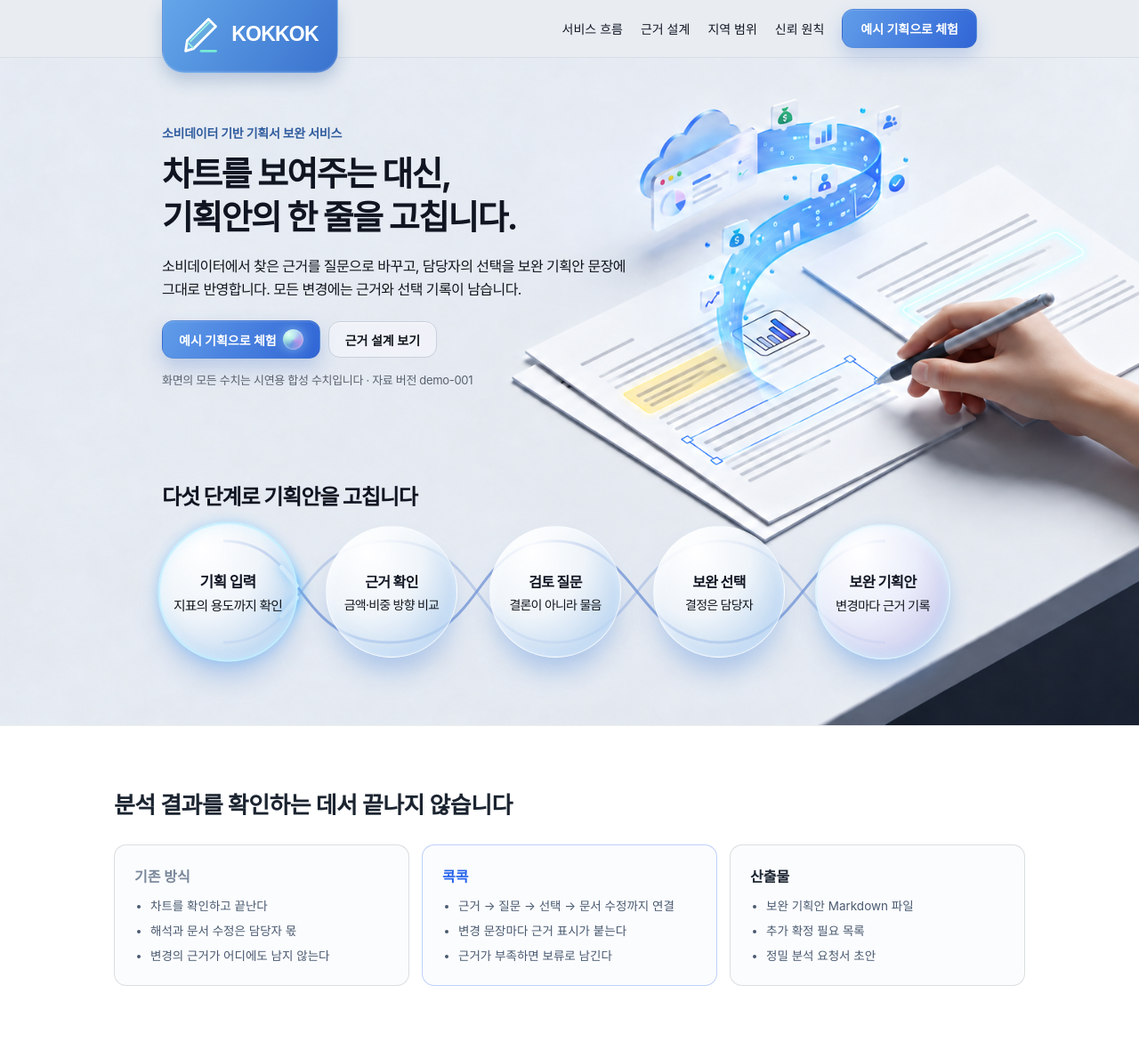
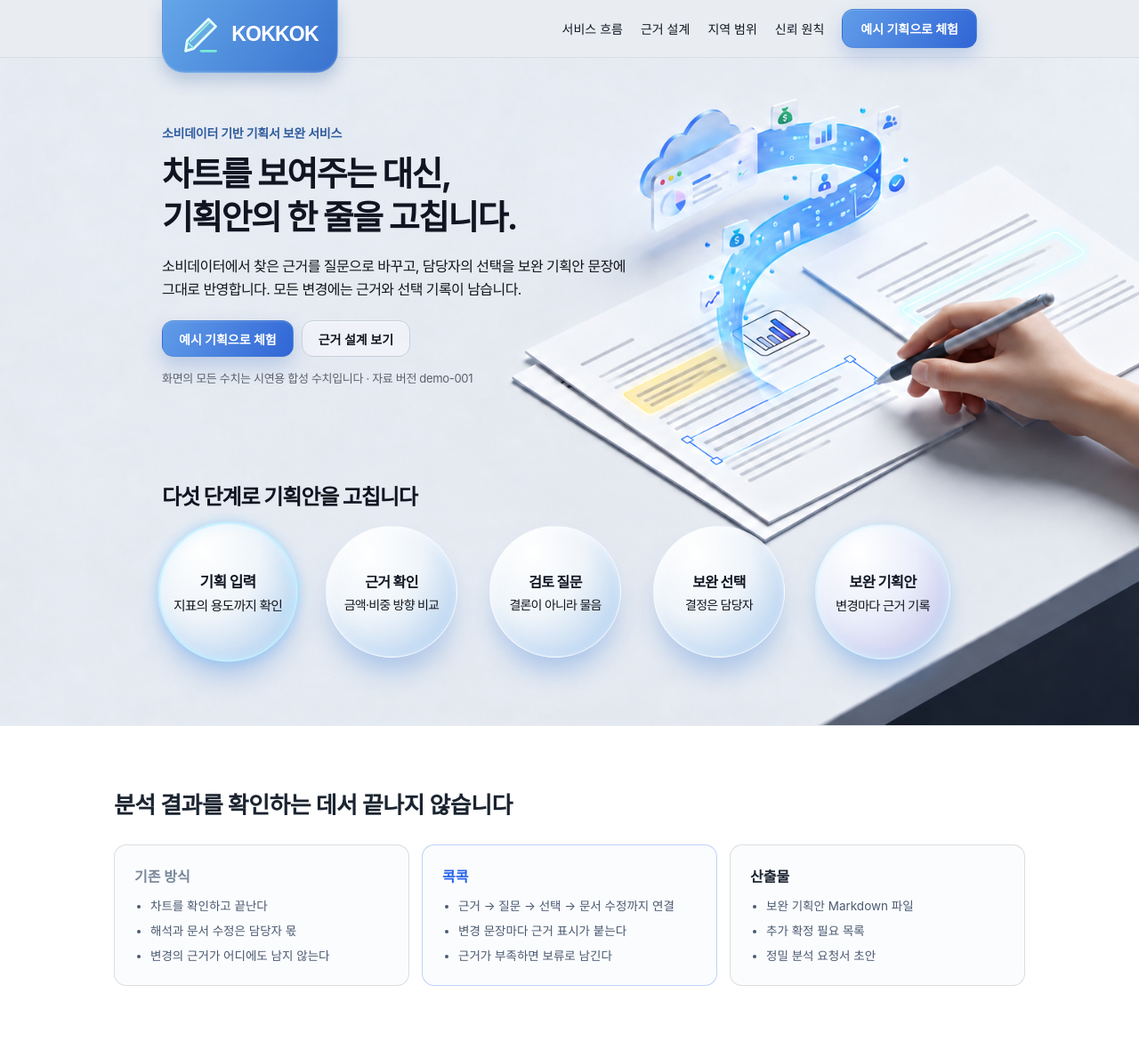
Before and after one commit to aideveloperno1/fest-spend-planner-con001-deploy, a FastAPI app: page / in a window 1280 px wide. Shown: the top 1180 px of the page at 89% size. Run offline with FastAPI, Linux system fonts and the light colour scheme; parts of the project's set-up code (start-up, migrations or seed data) failed here and were passed over; some web fonts are replaced.

Commit message:
style: 랜딩 페이지 히어로 CTA 및 플로우 애니메이션 효과 개선, 브랜드 로고 선명도 보정

```diff
--- a/src/policy_signal_map/web/static/css/landing-hero.css
+++ b/src/policy_signal_map/web/static/css/landing-hero.css
@@ -81,29 +81,19 @@
   border: 1px solid #c8d0dd;
   box-shadow: inset 0 1px 1px rgba(255,255,255,.7);
 }
-.lp-cta-orb {
-  width: 23px;
-  height: 23px;
-  border-radius: 50%;
-  background: radial-gradient(circle at 28% 25%, #e2fff3, transparent 48%),
-    conic-gradient(from 20deg, #a5d5f3, #b294e6, #6b97e2, #83dfd0, #a5d5f3);
-  box-shadow: inset 0 0 3px #fff9, 0 0 13px #c6effb80;
-}
 .lp-intro .lp-note { margin-top: 14px; font-size: 13px; color: #59616d; letter-spacing: -.025em; }
 .lp-intro .lp-flow { padding: 4px 0 76px; scroll-margin-top: 85px; }
 .lp-intro .lp-h2 { margin: 0 0 16px; font-size: 24px; letter-spacing: -.045em; }
 .lp-flow-track { position: relative; width: 884px; max-width: 100%; }
-.lp-flow-ribbon { position: absolute; inset: 0; width: 100%; height: 148px; stroke: #7597d6; stroke-width: 3; }
-.lp-flow-ribbon .lp-flow-line { opacity: .78; }
-.lp-flow-ribbon .lp-flow-line-back { opacity: .35; }
+.lp-flow-ribbon { position: absolute; inset: 0; width: 100%; height: 148px; overflow: visible; pointer-events: none; }
 .lp-flow-light {
   opacity: 0;
-  stroke: #e8fcff;
-  stroke-width: 5;
+  stroke: #c3f3ff;
+  stroke-width: 4;
   stroke-linecap: round;
   stroke-dasharray: 3 100;
   stroke-dashoffset: 3;
-  filter: drop-shadow(0 0 4px #39a9ff) drop-shadow(0 0 8px #69c8ff);
+  filter: url(#flow-soft-glow);
 }
 .lp-flow-ready .lp-flow-light { animation: lp-light-travel 6s linear infinite; }
 .lp-intro .lp-step::after {
--- a/src/policy_signal_map/web/templates/landing.html
+++ b/src/policy_signal_map/web/templates/landing.html
@@ -39,7 +39,7 @@
           </h1>
           <p class="lp-lead">{{ c.hero_lead }}</p>
           <div class="lp-cta-row">
-            <a class="btn btn-primary btn-lg" href="/step/1">예시 기획으로 체험<span class="lp-cta-orb" aria-hidden="true"></span></a>
+            <a class="btn btn-primary btn-lg" href="/step/1">예시 기획으로 체험</a>
             <a class="btn btn-ghost btn-lg" href="#evidence">근거 설계 보기</a>
           </div>
           <p class="lp-note">{{ c.hero_note }}</p>
@@ -52,8 +52,13 @@
           <h2 class="lp-h2" id="flow-title">다섯 단계로 기획안을 고칩니다</h2>
           <div class="lp-flow-track">
           <svg class="lp-flow-ribbon" viewBox="0 0 884 138" fill="none" aria-hidden="true" focusable="false">
-            <path class="lp-flow-line" d="M69 12 C162 12 147 126 255 126 S348 12 441 12 S534 126 627 126 S720 12 813 12" />
-            <path class="lp-flow-line lp-flow-line-back" d="M69 126 C162 126 147 12 255 12 S348 126 441 126 S534 12 627 12 S720 126 813 126" />
+            <defs>
+              <filter id="flow-soft-glow" x="-30%" y="-50%" width="160%" height="200%" color-interpolation-filters="sRGB">
+                <feGaussianBlur in="SourceGraphic" stdDeviation="2" result="soft" />
+                <feGaussianBlur in="SourceGraphic" stdDeviation="5" result="halo" />
+                <feMerge><feMergeNode in="halo" /><feMergeNode in="soft" /></feMerge>
+              </filter>
+            </defs>
             <path class="lp-flow-light" pathLength="100" d="M69 12 C162 12 147 126 255 126 S348 12 441 12 S534 126 627 126 S720 12 813 12" />
             <path class="lp-flow-light" pathLength="100" d="M69 126 C162 126 147 12 255 12 S348 126 441 126 S534 12 627 12 S720 126 813 126" />
           </svg>
@@ -111,7 +116,7 @@
           <p class="lp-summary reveal">{{ c.evidence_summary }}</p>
 
           <figure class="lp-shot reveal">
-            <img src="/static/images/screenshot-evidence-region.png" alt="2단계 근거 확인 화면" loading="lazy" width="1440" />
+            <img src="{{ url_for('static', path='images/screenshot-evidence-region.png') }}?v={{ asset_version | default('') }}" alt="2단계 근거 확인 화면" loading="lazy" width="1440" />
             <figcaption>실제 2단계 화면 (시연용 합성 수치)</figcaption>
           </figure>
 
--- a/src/policy_signal_map/web/templates/partials/brand_logo.html
+++ b/src/policy_signal_map/web/templates/partials/brand_logo.html
@@ -1,6 +1,6 @@
 <svg class="brand-pen" viewBox="0 0 48 48" fill="none" aria-hidden="true" focusable="false">
   <path d="M7 36 5 44 15 41 42 14 33 5 7 31Z" fill="#92e5e0" fill-opacity=".24" />
-  <path d="m7 31 26-26 9 9-27 27-10 3 2-13Z" stroke="currentColor" stroke-width="3" stroke-linejoin="round" />
+  <path d="m7 31 26-26 9 9-27 27-10 3 2-13Z" stroke="#e4fff8" stroke-width="3" stroke-linejoin="round" />
   <path d="m11 32 23-23M8 34l6 6" stroke="#98eee3" stroke-width="2" stroke-linecap="round" />
   <path d="M24 44h18" stroke="#78ead6" stroke-width="3" stroke-linecap="round" />
 </svg>
```
